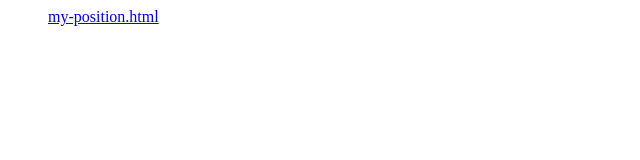
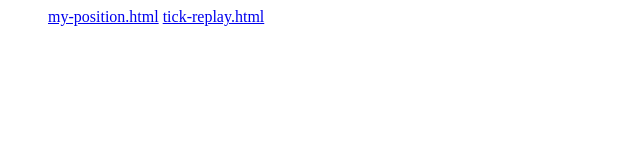
Before and after one commit to indev00/vc, a plain HTML site: page index.html in a window 1280 px wide. Shown: the whole page, without its empty margins (0-640 px from the left). Drawn offline with Linux system fonts and the light colour scheme.

Commit message:
Update index.html

```diff
--- a/index.html
+++ b/index.html
@@ -1,4 +1,5 @@
 <ul>
   <a href="./my-position.html">my-position.html</a>
+  <a href="./tick-replay.html">tick-replay.html</a>
 
 </ul>
```
